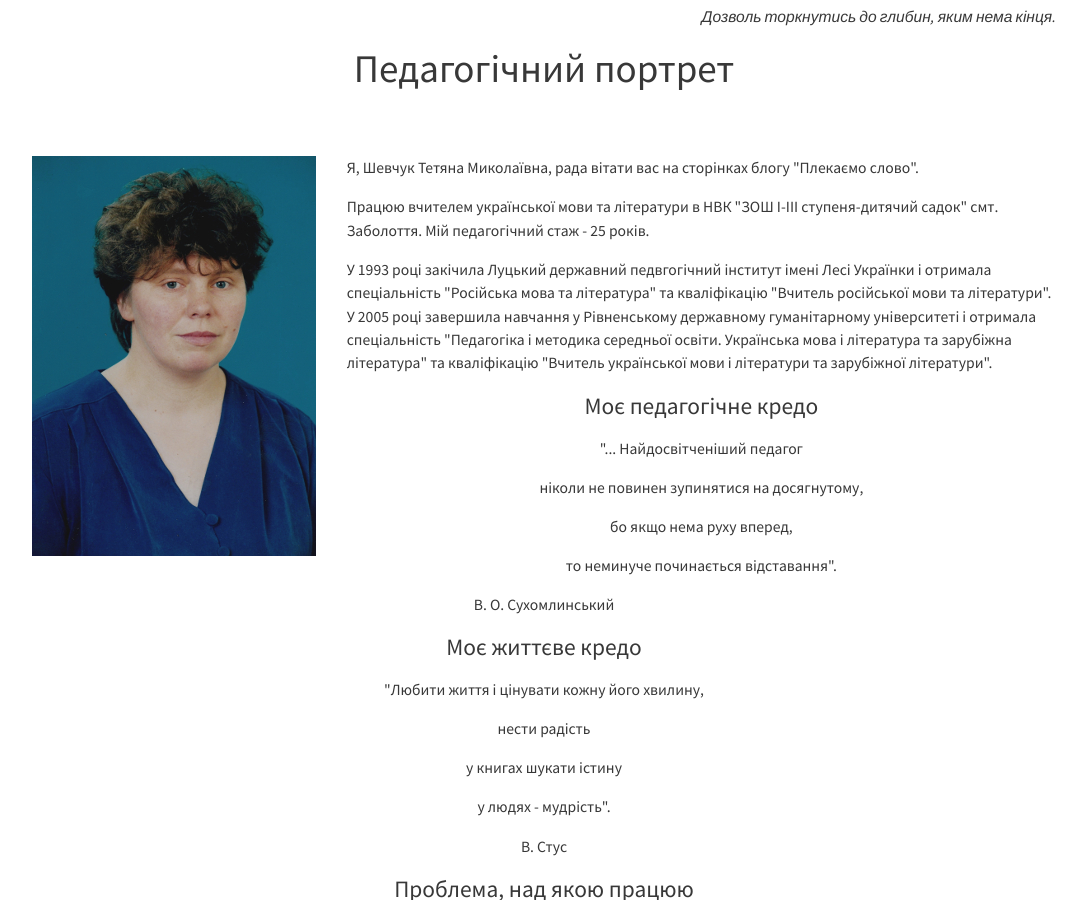
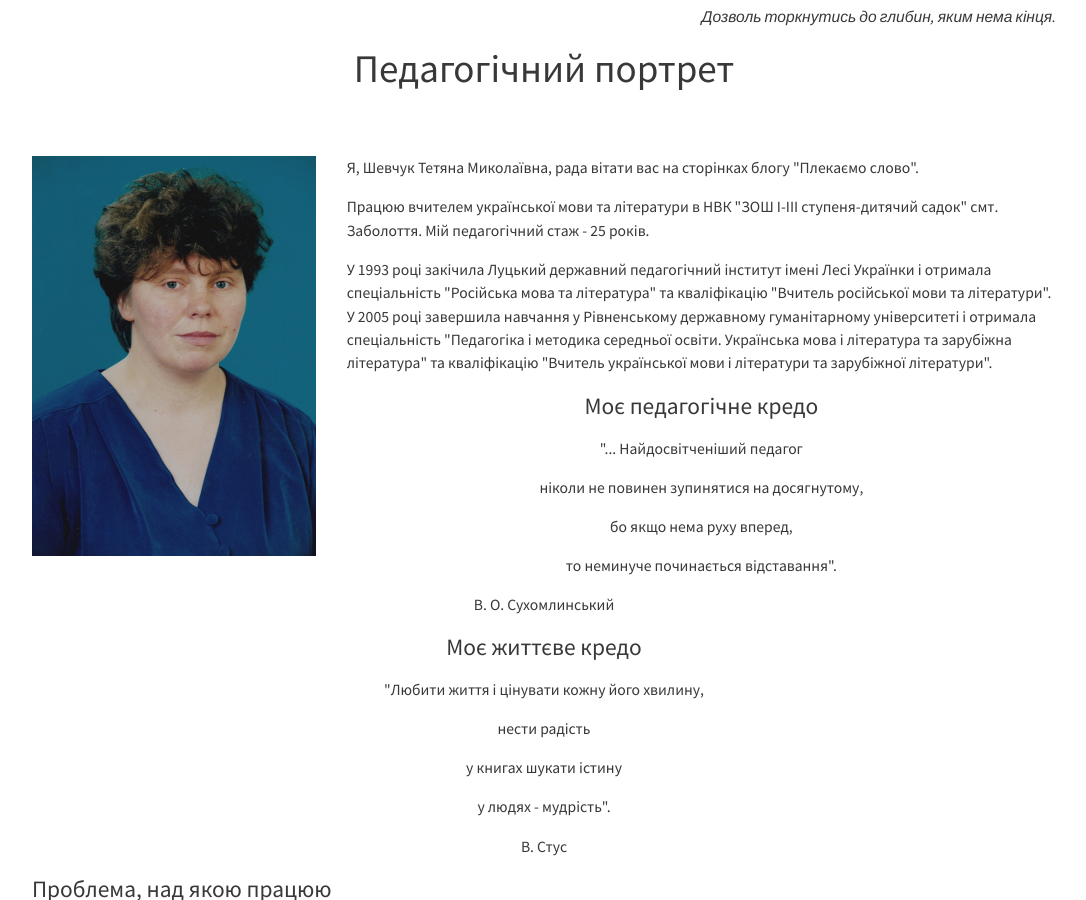
Before and after one commit to tetyanashevchuk/tetyanashevchuk.github.io, a Jekyll site: the page built from pedagogic_portrait/index.html, in a window 1280 px wide and 900 px high, scrolled down 611 px. Shown: the whole window, without its empty margins (96-1182 px from the left). Built offline with Jekyll 4.4.1, drawn with Linux system fonts in a browser that asks for light colours; nearby versions of some CDN libraries.

Commit message:
portrait

```diff
--- a/pedagogic_portrait/index.html
+++ b/pedagogic_portrait/index.html
@@ -36,7 +36,7 @@
       Мій педагогічний стаж - 25 років.
     </p>
     <p>
-      У 1993 році закічила Луцький державний педвгогічний інститут імені Лесі Українки і отримала спеціальність
+      У 1993 році закічила Луцький державний педагогічний інститут імені Лесі Українки і отримала спеціальність
       "Російська мова та література" та кваліфікацію "Вчитель російської мови та літератури". У 2005 році
       завершила навчання у Рівненському державному гуманітарному університеті і отримала спеціальність
       "Педагогіка і методика середньої освіти. Українська мова і література та зарубіжна література" та
@@ -80,22 +80,24 @@
       В. Стус
     </p>
 
-    <h3 align="center">
+    <h3>
       Проблема, над якою працюю
     </h3>
     <p>
       Виховання в учнів інтересу до знань шляхом використання технології проблемного
       навчання на уроках української мови та літератури.
     </p>
-    <h3 align="center">
+    <h3>
       Проблема, над якою працює колектив НВК
     </h3>
     <p>
       Розвиток творчої особистості дитини і педагога через особистісно зорієнтований підхід
       до навчання і виховання
     </p>
+<p>
 
-    <h3 align="center">
+</p>
+    <h3>
       Педагогічне ессе
     </h3>
 </article>
```
